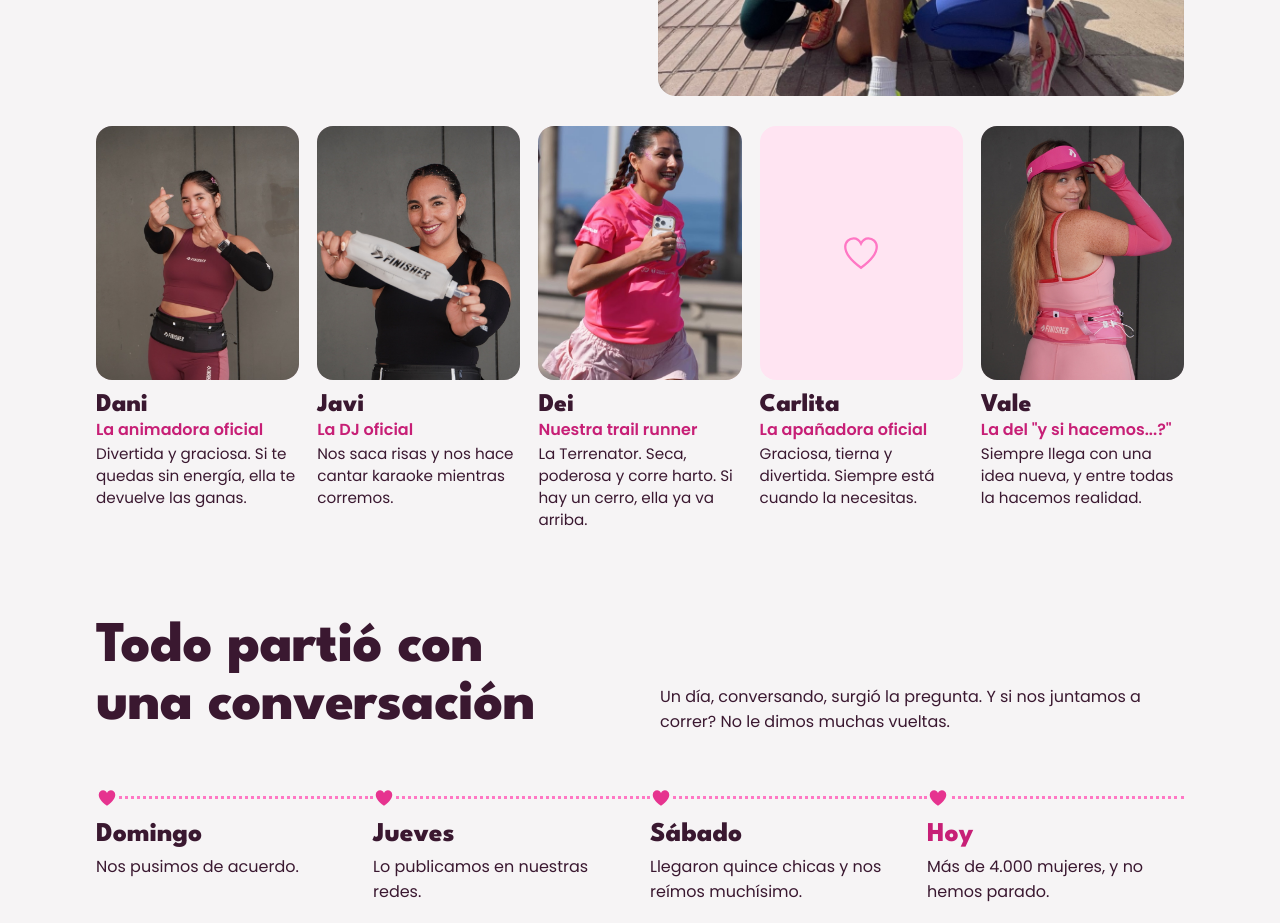
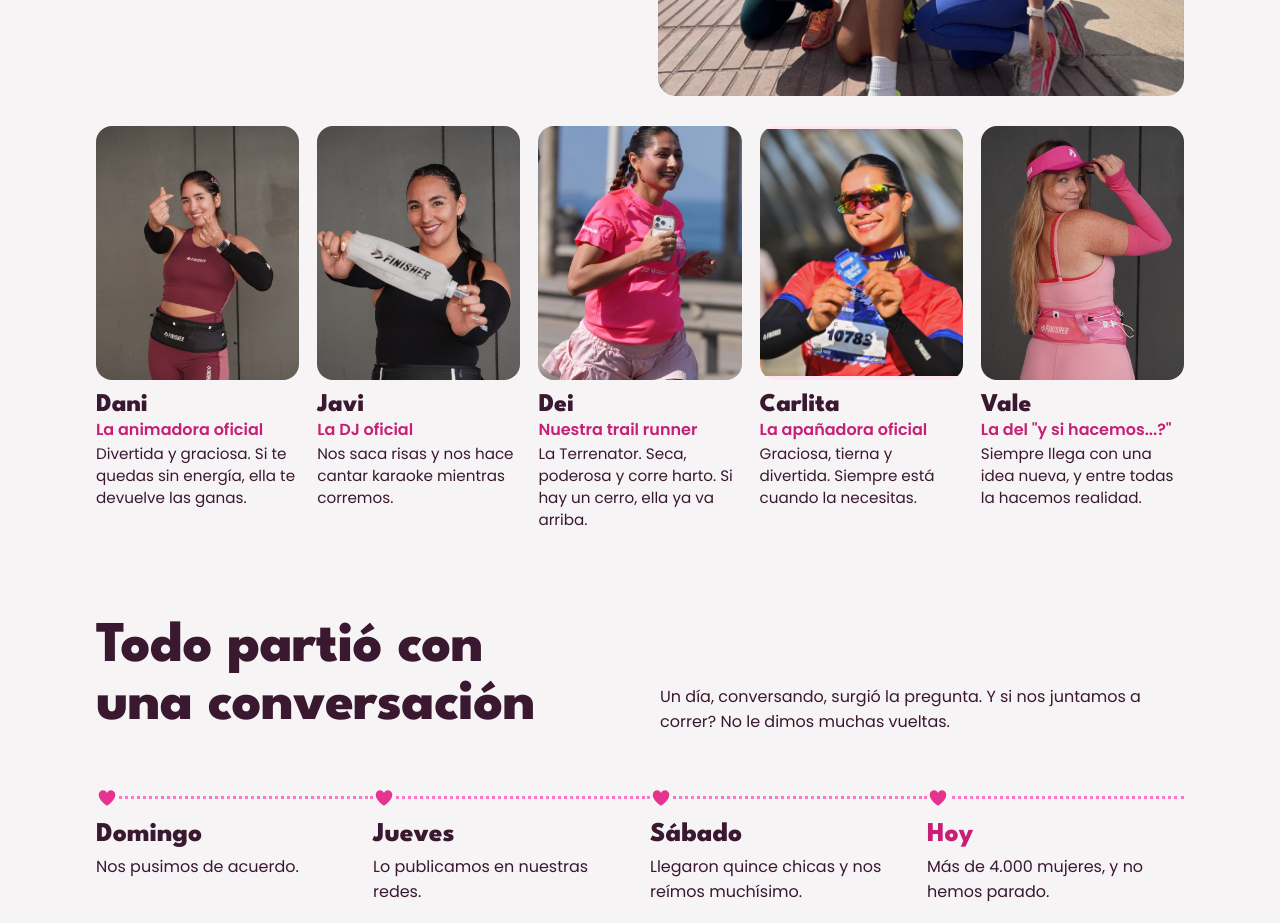
Before and after one commit to valentinaape-ops/socialrunantofa-web, a plain HTML site: page index.html in a window 1280 px wide. Shown: the part 1860-2783 px from the top of the page. Drawn offline with Linux system fonts and the light colour scheme.

Commit message:
Agrega la foto de Carlita
Co-Authored-By: Claude Opus 5.5 <noreply@anthropic.com>

```diff
--- a/index.html
+++ b/index.html
@@ -298,7 +298,7 @@
             <div class="datos-equipo"><h3>Dei</h3><b>Nuestra trail runner</b><p>La Terrenator. Seca, poderosa y corre harto. Si hay un cerro, ella ya va arriba.</p></div>
           </li>
           <li>
-            <div class="foto-equipo"><svg viewBox="0 0 40 40" aria-hidden="true"><path d="M20 34 C9 26 5 20 5 14 C5 9 9 6 13 6 C16 6 18.5 8 20 11 C21.5 8 24 6 27 6 C31 6 35 9 35 14 C35 20 31 26 20 34 Z"/></svg></div>
+            <div class="foto-equipo con-foto"><img src="img/carlita.jpg" alt="Carlita sonriendo con lentes de sol y su medalla de carrera" loading="lazy"></div>
             <div class="datos-equipo"><h3>Carlita</h3><b>La apañadora oficial</b><p>Graciosa, tierna y divertida. Siempre está cuando la necesitas.</p></div>
           </li>
           <li>
```
Also changed, not shown: img/carlita.jpg (added).
